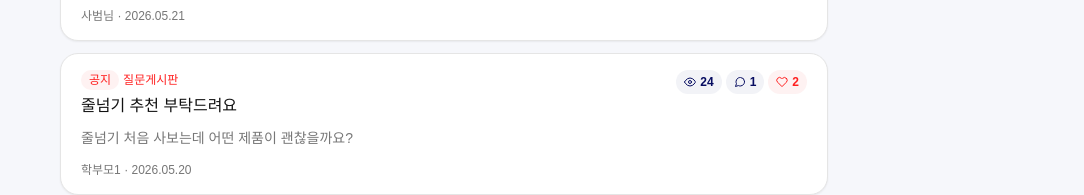
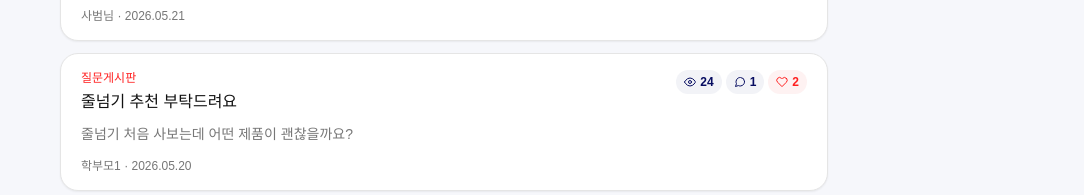
Before and after one commit to thisisyello/taekwondo-community, a React (Vite) app: page / in a window 1280 px wide. Shown: the part 525-720 px from the top of the page, without its empty margins (196-1280 px from the left). Built offline with nearby package versions, Linux system fonts and the light colour scheme.

Commit message:
feat: 게시물에서 공지 여부 필드 제거 및 관련 UI 수정

```diff
--- a/src/App.tsx
+++ b/src/App.tsx
@@ -41,7 +41,6 @@ export default function App() {
             ...post,
             likeCount: 0,
             viewCount: 0,
-            isNotice: false,
             createdAt: now,
             updatedAt: now,
         };
--- a/src/components/PostItem.tsx
+++ b/src/components/PostItem.tsx
@@ -25,16 +25,9 @@ export default function PostItem({ post, commentCount }: PostItemProps) {
             <Link className="block px-5 py-4" to={`/posts/${post.id}`}>
                 <div className="flex items-start justify-between gap-3">
                     <div className="min-w-0">
-                        <div className="flex flex-wrap items-center gap-1 text-xs font-bold">
-                            {post.isNotice && (
-                                <span className="rounded-full bg-red-50 px-2 py-0.5 text-kta-red">
-                                    공지
-                                </span>
-                            )}
-                            <span className="text-kta-red">
-                                {BOARD_LABELS[post.board]}
-                            </span>
-                        </div>
+                        <p className="text-xs font-bold text-kta-red">
+                            {BOARD_LABELS[post.board]}
+                        </p>
                         <h3 className="mt-1 line-clamp-1 text-base font-extrabold text-kta-text">
                             {post.title}
                         </h3>
--- a/src/data/initialBoardData.ts
+++ b/src/data/initialBoardData.ts
@@ -9,7 +9,6 @@ export const initialPosts: Post[] = [
         board: "question",
         likeCount: 2,
         viewCount: 24,
-        isNotice: true,
         createdAt: "2026-05-20T09:30:00.000Z",
         updatedAt: "2026-05-20T09:30:00.000Z",
     },
@@ -21,7 +20,6 @@ export const initialPosts: Post[] = [
         board: "coach",
         likeCount: 5,
         viewCount: 41,
-        isNotice: false,
         createdAt: "2026-05-21T12:10:00.000Z",
         updatedAt: "2026-05-21T12:10:00.000Z",
     },
@@ -33,7 +31,6 @@ export const initialPosts: Post[] = [
         board: "free",
         likeCount: 1,
         viewCount: 18,
-        isNotice: false,
         createdAt: "2026-05-22T15:45:00.000Z",
         updatedAt: "2026-05-22T15:45:00.000Z",
     },
--- a/src/pages/PostDetailPage.tsx
+++ b/src/pages/PostDetailPage.tsx
@@ -1,5 +1,10 @@
 import { useState } from "react";
-import { FiArrowLeft, FiEye, FiHeart, FiMoreVertical } from "react-icons/fi";
+import {
+    FiArrowLeft,
+    FiEye,
+    FiHeart,
+    FiMoreVertical,
+} from "react-icons/fi";
 import { Link, useNavigate } from "react-router";
 import CommentForm from "../components/CommentForm";
 import CommentList from "../components/CommentList";
@@ -84,16 +89,9 @@ export default function PostDetailPage({
                 </div>
 
                 <article className="rounded-kta-lg border border-kta-border bg-kta-surface p-5 shadow-kta-sm">
-                    <div className="flex flex-wrap items-center gap-1 text-xs font-bold">
-                        {post.isNotice && (
-                            <span className="rounded-full bg-red-50 px-2 py-0.5 text-kta-red">
-                                공지
-                            </span>
-                        )}
-                        <span className="text-kta-red">
-                            {BOARD_LABELS[post.board]}
-                        </span>
-                    </div>
+                    <p className="text-xs font-bold text-kta-red">
+                        {BOARD_LABELS[post.board]}
+                    </p>
                     <div className="mt-2 flex items-start justify-between gap-3">
                         <h1 className="min-w-0 text-2xl font-black leading-tight text-kta-text">
                             {post.title}
--- a/src/types/board.ts
+++ b/src/types/board.ts
@@ -45,14 +45,13 @@ export type Post = {
     board: BoardType;
     likeCount: number;
     viewCount: number;
-    isNotice: boolean;
     createdAt: string;
     updatedAt: string;
 };
 
 export type PostFormData = Omit<
     Post,
-    "id" | "likeCount" | "viewCount" | "isNotice" | "createdAt" | "updatedAt"
+    "id" | "likeCount" | "viewCount" | "createdAt" | "updatedAt"
 >;
 
 export type Comment = {
```
